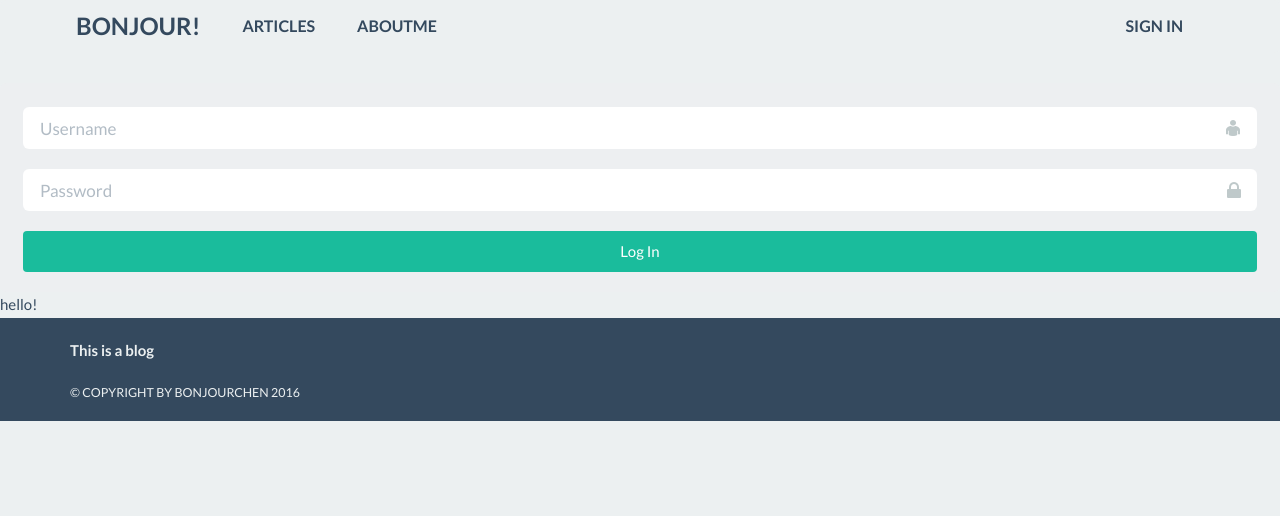
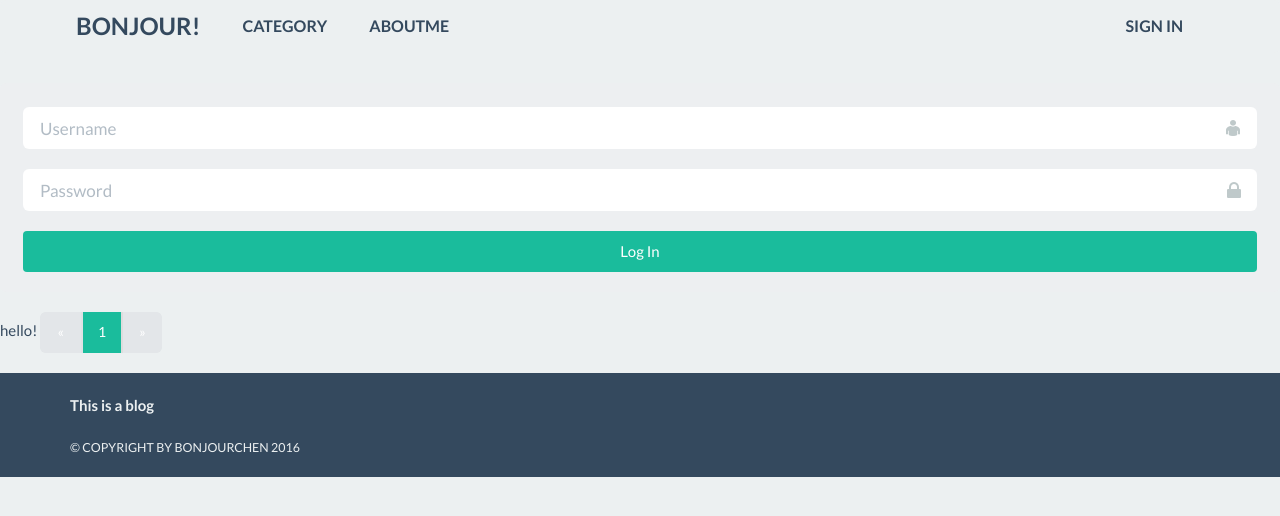
Before and after one commit to BonjourChen/myBlog, a Python web app: template app/templates/index.html in a window 1280 px wide. Shown: the top 516 px of the page. Run offline with Jinja, Linux system fonts and the light colour scheme; the template is opened without the code that fills it: most values are stand-ins (such as "Sample title", 1, 10 or a date in 2020); some libraries are stand-ins or nearby versions.

Commit message:
processing..

```diff
--- /dev/null
+++ b/app/templates/_macros.html
@@ -0,0 +1,31 @@
+{% macro pagination_widget(pagination, endpoint) %}
+<ul class="pagination">
+	<li{% if not pagination.has_prev %} class="disabled"{% endif %}>
+		<a href="{% if pagination.has_prev %}{{ url_for(endpoint,
+		page = pagination.page - 1, **kwargs) }}{% else %}#{% endif %}">
+		&laquo;
+		</a>
+	</li>
+	{% for p in pagination.iter_pages() %}
+		{% if p %}
+			{% if p == pagination.page %}
+			<li class="active">
+				<a href="{{ url_for(endpoint, page = p, **kwargs) }}">{{ p }}</a>
+			</li>
+			{% else %}
+			<li>
+				<a href="{{ url_for(endpoint, page = p, **kwargs) }}">{{ p }}</a>
+			</li>
+			{% endif %}
+		{% else %}
+		<li class="disabled"><a href="#">&hellip;</a></li>
+		{% endif %}
+	{% endfor %}
+	<li{% if not pagination.has_next %} class="disabled"{% endif %}>
+		<a href="{% if pagination.has_next %}{{ url_for(endpoint,
+			page = pagination.page + 1, **kwargs) }}{% else %}#{% endif %}">
+			&raquo;
+		</a>
+	</li>
+</ul>
+{% endmacro %}
--- a/app/templates/base.html
+++ b/app/templates/base.html
@@ -45,7 +45,7 @@ $SCRIPT_ROOT = {{ request.script_root|tojson|safe }};
 			</div>
 			<div class="collapse navbar-collapse" id="navbar-collapse-1">
 				<ul class="nav navbar-nav clearfix">
-					<li><a href="#">ARTICLES</a></li>
+					<li><a href="#">CATEGORY</a></li>
 					<li><a href="#">ABOUTME</a></li>
 				</ul>
 				<ul class="nav navbar-nav navbar-right">
--- a/app/templates/index.html
+++ b/app/templates/index.html
@@ -3,7 +3,13 @@
 MYBLOG
 {% endblock %}
 {% block body %}
+{% import "_macros.html" as macro %}
+
 <div>
 hello!
+
+	{% if pagination %}
+	{{ macro.pagination_widget(pagination,'.index') }}
+    {% endif %}
 </div>
 {% endblock %}
```
Also changed, not shown: app/models.py (+10 -0 lines), 1 other file.
